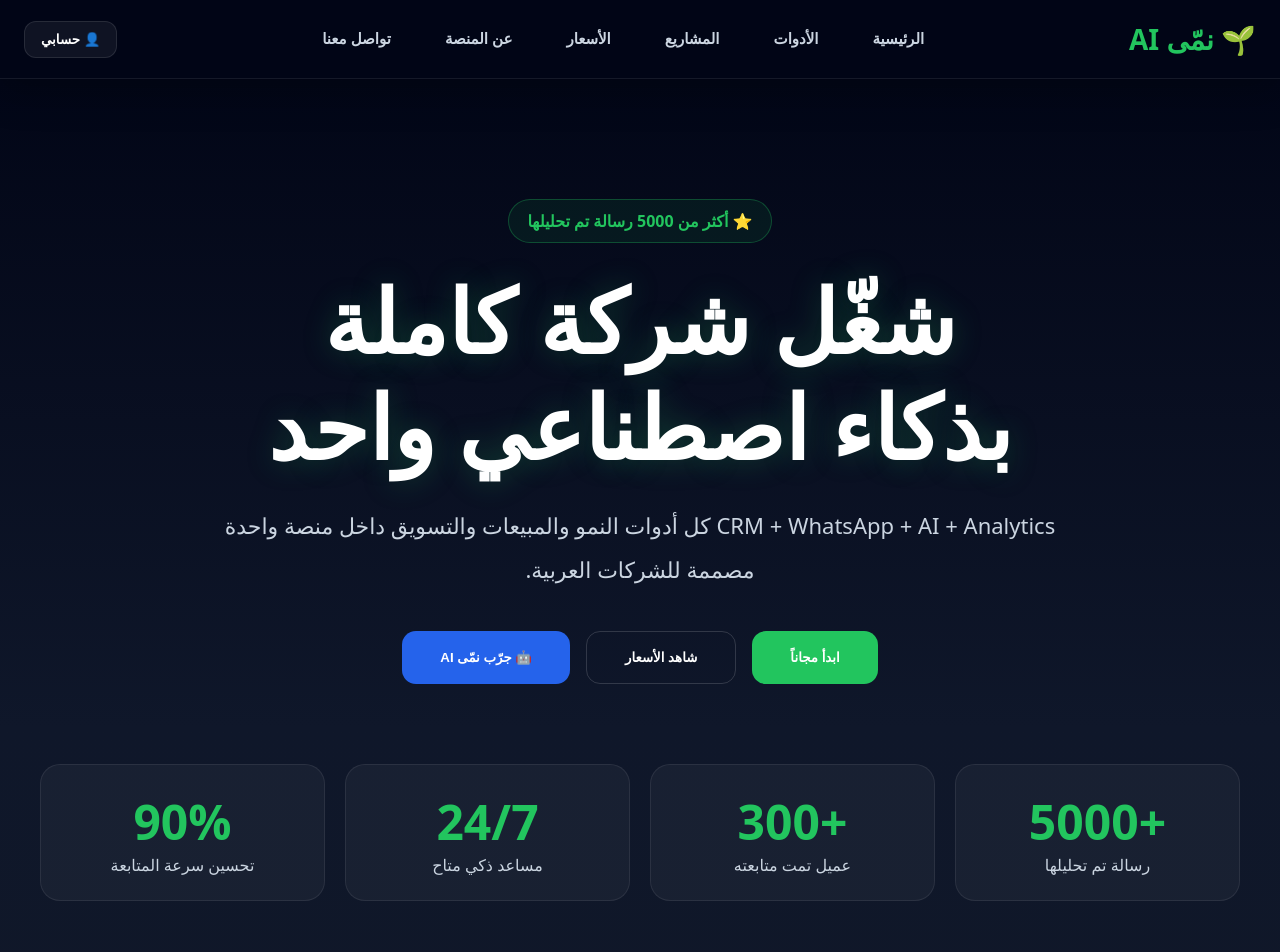
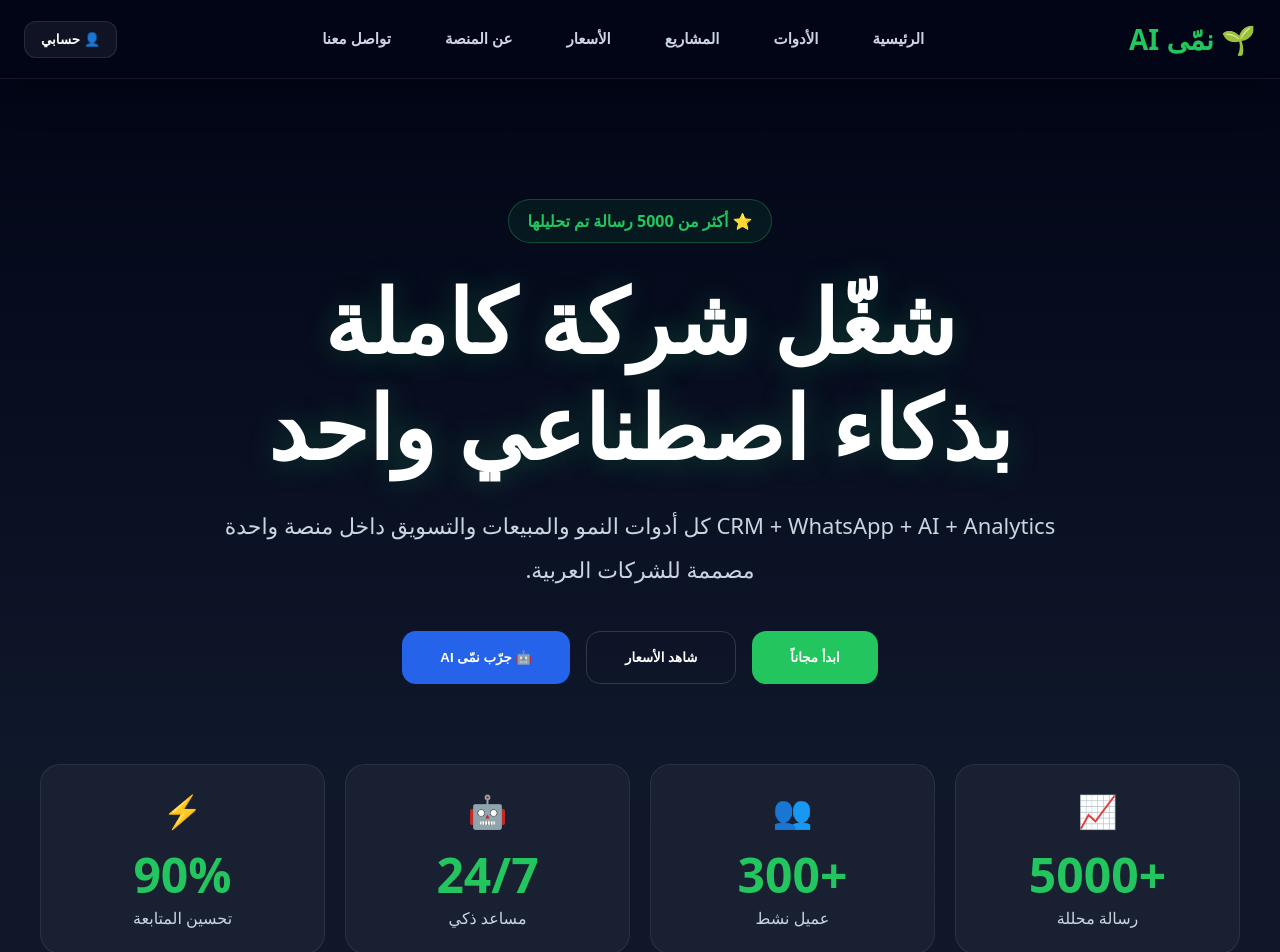
Before and after one commit to namma-ai-sa/namma-ai, a Next.js app: page / in a window 1280 px wide. Shown: the top 952 px of the page. Built offline with nearby package versions, Linux system fonts and the light colour scheme.

Commit message:
premium stats v2

```diff
--- a/app/page.jsx
+++ b/app/page.jsx
@@ -35,20 +35,24 @@ export default function HomePage() {
 
   const stats = [
     {
+      icon: "📈",
       value: "+5000",
-      label: "رسالة تم تحليلها"
+      label: "رسالة محللة"
     },
     {
+      icon: "👥",
       value: "+300",
-      label: "عميل تمت متابعته"
+      label: "عميل نشط"
     },
     {
+      icon: "🤖",
       value: "24/7",
-      label: "مساعد ذكي متاح"
+      label: "مساعد ذكي"
     },
     {
+      icon: "⚡",
       value: "90%",
-      label: "تحسين سرعة المتابعة"
+      label: "تحسين المتابعة"
     }
   ];
 
@@ -205,7 +209,16 @@ export default function HomePage() {
                     fontWeight: "900"
                   }}
                 >
-                  {item.value}
+                  <div
+                  style={{
+                    fontSize: "32px",
+                    marginBottom: "10px",
+                  }}
+                >
+                  {item.icon}
+                </div>
+
+                {item.value}
                 </h2>
 
                 <p
```
